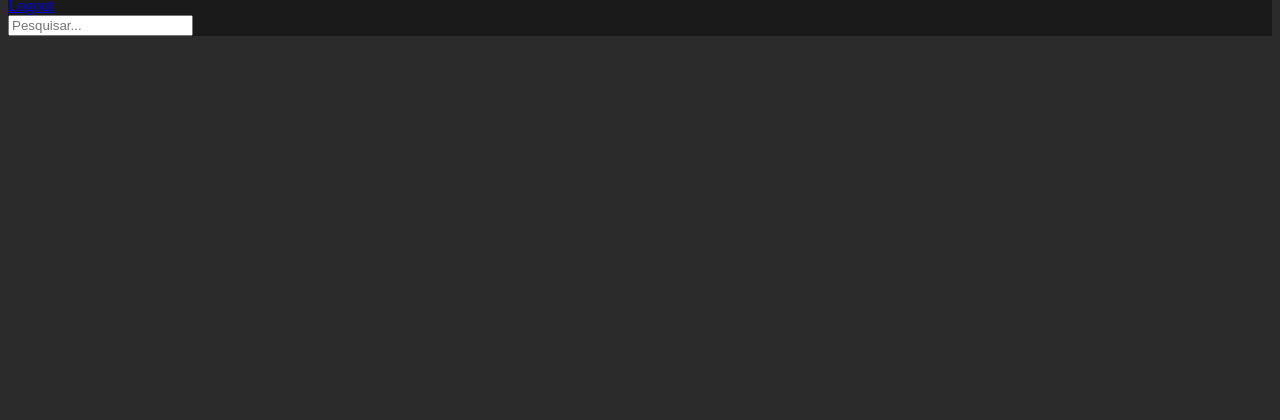
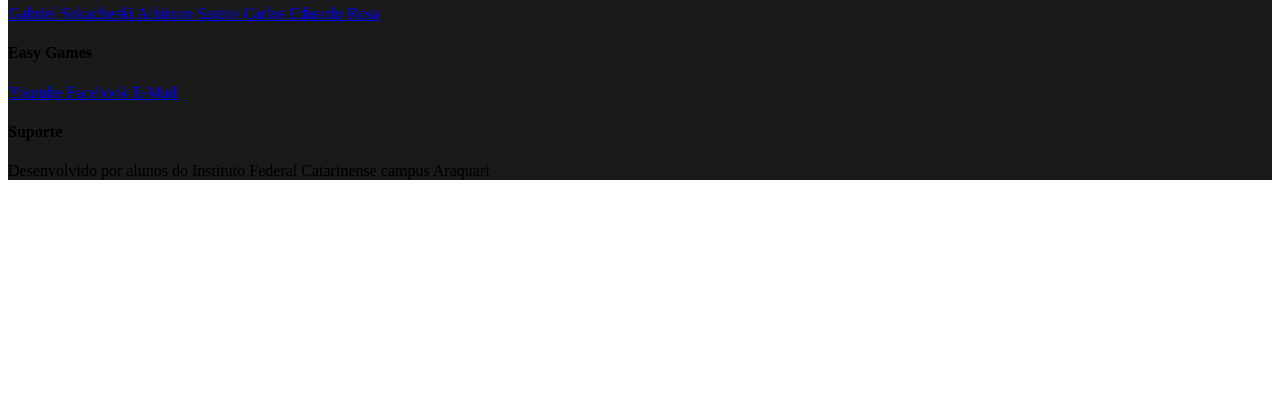
Before and after one commit to easygamesinfo2/atualizado, a PHP site: template projeto-master/codigo/view/templates/rodape.php in a window 1280 px wide. Shown: the part 333-753 px from the top of the page. Run offline with PHP 8.4, Linux system fonts and the light colour scheme; the template is opened without the code that fills it, so the values that code supplies are empty; some libraries are stand-ins or nearby versions.

Commit message:
Add files via upload

```diff
--- a/projeto-master/codigo/view/templates/cabecalho.php
+++ b/projeto-master/codigo/view/templates/cabecalho.php
@@ -1,5 +1,3 @@
-<!DOCTYPE html>
-
 <html lang="pt-BR">
 
 <head>
@@ -8,7 +6,7 @@
 
     <meta charset="utf-8">
 
-    <link rel="stylesheet" type="text/css" href="semantic/semantic.css">
+    <link rel="stylesheet" type="text/css" href="../semantic/semantic.css">
 
     <script type="text/javascript" src="semantic/semantic.min.js"></script>
     <script type="text/javascript" src="ckeditor/ckeditor.js"></script>
@@ -20,7 +18,7 @@
 <div class="ui top attached tabular inverted menu" style= "height:5.5%;background-color: #191919; ">
 
     <div class="ui medium image" style=" margin-left: 3%">
-        <img src="imagenseg/Easy Gaming.png">
+        <img src="../imagenseg/Easy Gaming.png">
     </div>
     <div class="right menu">
         <a class="item" href="indexAdmin.html">
@@ -65,3 +63,4 @@
         location.href="exibe_avaliacao.php"
     }
 </script>
+</html>
--- a/projeto-master/codigo/view/templates/rodape.php
+++ b/projeto-master/codigo/view/templates/rodape.php
@@ -1,7 +1,110 @@
-<?php
-/**
- * Created by PhpStorm.
- * User: aluno
- * Date: 13/08/2018
- * Time: 14:21
- */
+<!DOCTYPE html>
+<html>
+<head>
+	<link rel="stylesheet" type="text/css" href="../semantic/semantic.css">
+
+    <script type="text/javascript" src="semantic/semantic.min.js"></script>
+    <script type="text/javascript" src="ckeditor/ckeditor.js"></script>
+</head>
+<body>
+
+<div class="ui inverted vertical footer segment" style= "background-color: #191919; margin-top: 5%">
+
+			<div class="ui inverted section divider"></div>
+
+			<div class="ui center aligned container">
+
+				<div class="ui stackable inverted divided grid">
+
+					<div class="three wide column">
+
+						<h4 class="ui inverted header">Desenvolvedores</h4>
+
+						<div class="ui inverted link list">
+
+							<a href="#" class="item">Gabriel Sokacheski </a>
+							<a href="#" class="item">Athirson Santos </a>
+							<a href="#" class="item">Carlos Eduardo </a>
+
+						</div>
+
+					</div>
+
+					<div class="three wide column">
+
+						<h4 class="ui inverted header">Steam</h4>
+
+						<div class="ui inverted link list">
+
+							<a href="#" class="item">Pakkun     <i class="steam icon"></i></a>
+							<a href="#" class="item">titoMatdor  <i class="steam icon"></i></a>
+							<a href="#" class="item">guaxinim456 <i class="steam icon"></i></a>
+
+						</div>
+
+					</div>
+
+					<div class="three wide column">
+
+						<h4 class="ui inverted header">Instagram</h4>
+
+						<div class="ui inverted link list">
+
+							<a href="#" class="item">gsokacheski     <i class="instagram icon"></i></i></a>
+							<a href="#" class="item">athirsonSantos <i class="instagram icon"></i></a>
+							<a href="#" class="item">carlosEduardo <i class="instagram icon"></i></a>
+
+						</div>
+
+					</div>
+
+					<div class="three wide column">
+
+						<h4 class="ui inverted header">Facebook</h4>
+
+						<div class="ui inverted link list">
+
+							<a href="#" class="item">Gabriel Sokacheski <i class="facebook icon"></i></i></a>
+							<a href="#" class="item">Athirson Santos <i class="facebook icon"></i></a>
+							<a href="#" class="item">Carlos Eduardo Rosa <i class="facebook icon"></i></a>
+
+						</div>
+
+					</div>
+
+					<div class="three wide column">
+
+						<h4 class="ui inverted header">Easy Games</h4>
+
+						<div class="ui inverted link list">
+
+							<a href="#" class="item">Youtube  <i class="youtube play icon"></i></i></a>
+							<a href="#" class="item">Facebook <i class="facebook icon"></i></a>
+							<a href="#" class="item">E-Mail   <i class="mail icon"></i></a>
+
+						</div>
+
+					</div>
+
+				</div>
+
+				<div class="ui inverted section divider"></div>
+
+				<div class="seven wide column">
+
+						<h4 class="ui inverted header">Suporte</h4>
+
+						<p>Desenvolvido por alunos do Instituto Federal Catarinense campus Araquari</p>
+
+					</div>
+
+			</div>
+
+		</div>
+
+
+		<!--- fim rodapé -->
+
+</body>
+
+</html>
```
